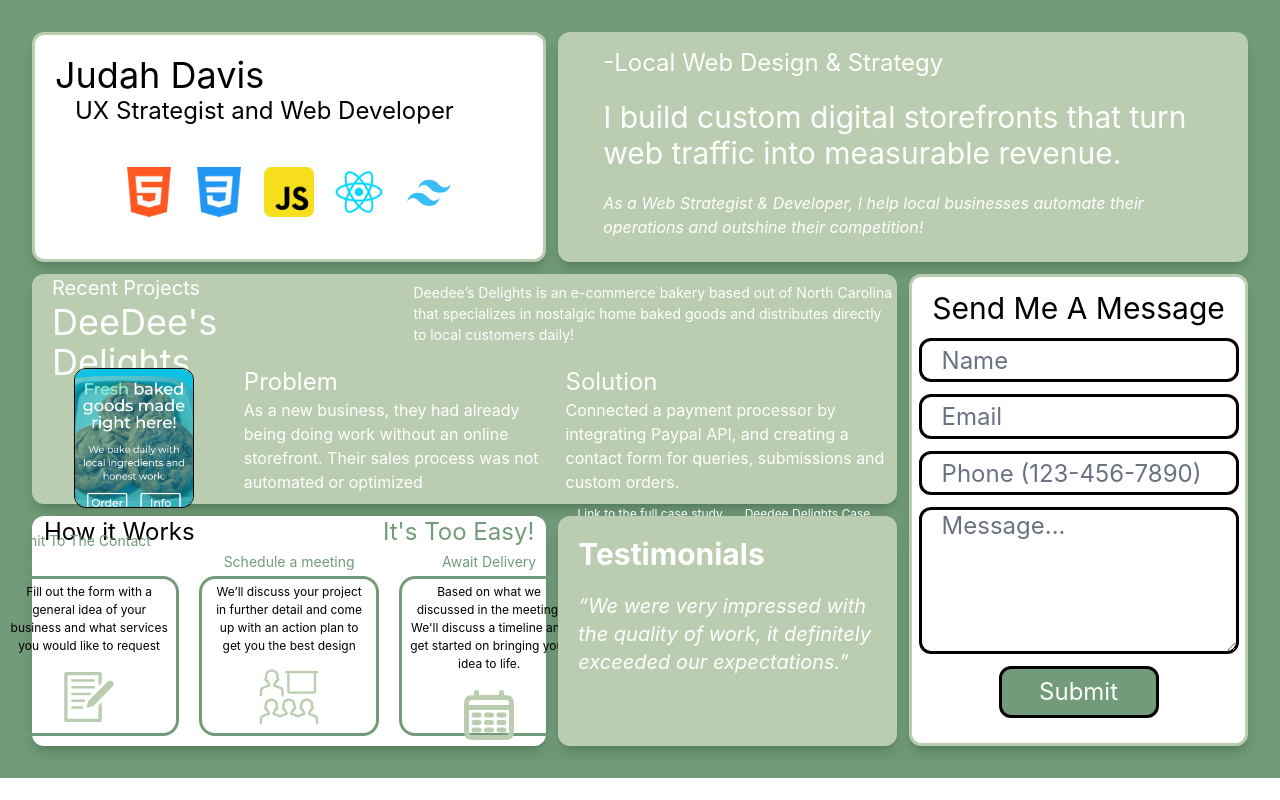
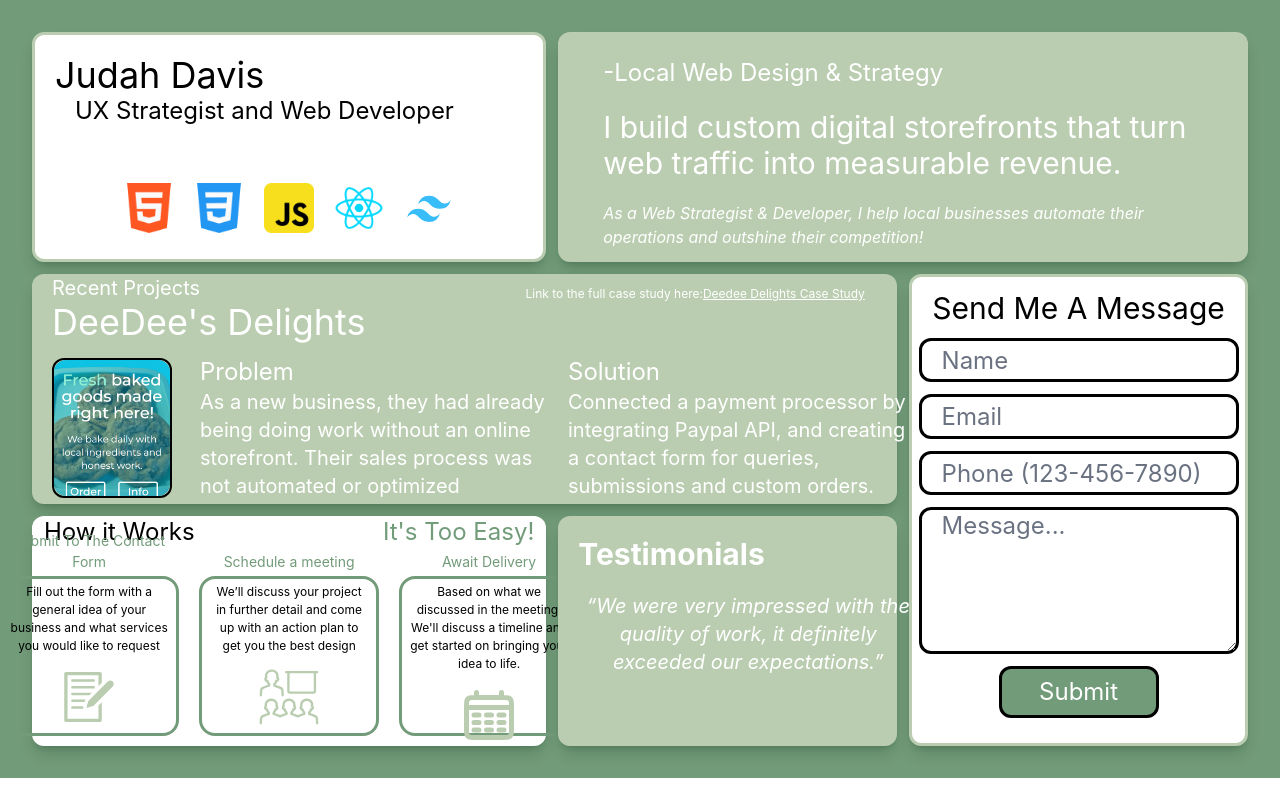
Before and after one commit to GalaxyBansho/Dev-Portfolio, a React (Vite) app in the folder Portfolio Tailwind/: page / in a window 1280 px wide. Built offline with nearby package versions, Linux system fonts and the light colour scheme.

Commit message:
Update App.jsx

```diff
--- a/Portfolio Tailwind/src/App.jsx
+++ b/Portfolio Tailwind/src/App.jsx
@@ -21,14 +21,14 @@ function App() {
       <div className="w-full max-w-8xl mx-auto h-full">
 
 
-        <div className="grid grid-cols-1 sm:grid-cols-2 lg:grid-cols-7 gap-3 auto-rows-[230px] ">
+        <div className="grid grid-cols-1 sm:grid-cols-2 lg:grid-cols-7 gap-3 auto-rows-auto  lg:auto-rows-[230px] ">
 
          {/* Grid Layout */}
          {/* Top Row */}
         <div className="lg:col-span-3 lg:row-span-1 rounded-xl bg-white shadow-lg shadow-green-950/20 border-[#BACDB0] border-3">
         <h1 className="text-4xl pt-5 pl-5">Judah Davis</h1>
         <span className="text-2xl pt-5 pl-10">UX Strategist and Web Developer</span>
-        <div className='flex justify-center items-center gap-5  mt-10'>
+        <div className='flex justify-center items-center gap-5  lg:mt-10 pb-8 pt-4'>
           <img src={html} alt="" className="w-[50px] h-[50px]"/>
           <img src={css}alt="" className=' w-[50px] h-[50px] '/>
           <img src={javascript} alt="" className='w-[50px] h-[50px] '/>
@@ -38,45 +38,53 @@ function App() {
         </div>
 
        {/* Offer Statement */}
-        <div className="lg:col-span-4 lg:row-span-1 rounded-xl bg-[#BACDB0] shadow-lg shadow-green-950/20 flex items-center justify-center
+        <div className="lg:col-span-4 lg:row-span-1 rounded-xl bg-[#BACDB0] shadow-lg shadow-green-950/20 flex items-center justify-center pt-5
         ">
-        <div className='h-50 w-160 '><span className='text-white text-2xl pt-5 pl-5'>-Local Web Design & Strategy </span>
+        <div className='h-50 w-160 '><span className='text-white text-2xl lg:pt-5 pl-5'>-Local Web Design & Strategy </span>
         <h1 className='pl-5 text-3xl text-white text-bold mt-5'>I build custom digital storefronts that turn web traffic into measurable revenue.  </h1>
-        <p className='text-white pl-5 mt-5 italic'>As a Web Strategist & Developer, I help local businesses  automate their operations and outshine their competition!</p>
+        <p className='text-white pl-5 mt-5 italic hidden md:block'>As a Web Strategist & Developer, I help local businesses  automate their operations and outshine their competition!</p>
         </div>
          </div>
 
-        <div className="lg:col-span-5 lg:row-span-1 rounded-xl bg-[#BACDB0] shadow-lg shadow-green-950/20 flex flex-col">
-        <div className=' h-20 w-full flex'>
-          <div className='flex flex-col pl-5 '>
+
 
 {/*
              Second Row */}
              {/* Case Study */}
+        <div className="lg:col-span-5 lg:row-span-1 rounded-xl bg-[#BACDB0] shadow-lg shadow-green-950/20 flex flex-col ">
+
+        <div className=' h-20 w-full flex '>
+
+          <div className='flex flex-col pl-5 '>
+
+
           <span className='text-white text-xl'>Recent Projects</span>
-          <h1 className='text-4xl text-white'>DeeDee's Delights</h1>
+          <h1 className='text-4xl text-white'>DeeDee's Delights
+            </h1>
+
 
           </div>
-        <div className='flex flex-col pl-5 h-full w-150 ml-20 mt-2 text-white text-[14px] text-left '>
-           <p> Deedee’s Delights is an e-commerce bakery based out of North Carolina that specializes in nostalgic home baked goods and distributes directly to local customers daily!</p>  </div>
+      <span className='text-xs lg:flex text-white mt-3 lg:ml-40  hidden md:block' >Link to the full case study here:  <a href="https://deedeedelights.vercel.app/" className='underline'> Deedee Delights Case Study </a> </span>
 
           </div>
-        <div className='h-full w-full flex gap-2'>
-          <div className=' h-40 w-60 flex justify-center items-center pt-2'>
-            <div  className='border-black border h-35 w-30 rounded-xl'>
-              <a href="https://deedeedelights.vercel.app/"> <img src={mockup} alt="" className='object-cover rounded-xl h-full w-full'/></a>
+        <div className='h-full lg:h-40 w-full flex flex-row   lg:pb-7 gap-2'>
+
+          <div className=' lg:h-40 lg:w-60 h-50 w-60 flex  justify-center items-center pt-2 pl-5'>
+            <div  className='border-black border-2 lg:h-35 lg:25 h-50 w-30 rounded-xl mr-5 mt-5 lg:mt-0'>
+              <a href="https://deedeedelights.vercel.app/" > <img src={mockup} alt="" className='object-cover rounded-xl h-full w-full '/></a>
             </div>
           </div>
-          <div className='  h-50 w-90 '>
-            <h1 className='text-white text-2xl pt-3'>Problem</h1>
-            <p className='text-white'>As a new business, they had already being doing work without an online storefront. Their sales process was not automated or optimized </p>
+          <div className=' lg:flex'>
+          <div className=' h-30 w-70 lg:h-50 lg:w-90 '>
+            <h1 className='text-white text-2xl pt-3 '>Problem</h1>
+            <p className='text-white text-sm lg:text-xl  '>As a new business, they had already being doing work without an online storefront. Their sales process was not automated or optimized </p>
           </div>
-          <div className=' h-50 w-100 '>
+          <div className='h-30 w-70 lg:h-40 lg:w-90 '>
               <h1 className='text-white text-2xl pt-3 pl-2'>Solution</h1>
-          <p className='text-white pl-2'>Connected a payment processor by integrating Paypal API, and creating  a contact form for queries, submissions and custom orders.</p>
-          <span className='text-xs flex text-white mt-3 ml-5' >Link to the full case study here:  <a href="https://deedeedelights.vercel.app/" className='underline'> Deedee Delights Case Study </a> </span>
+          <p className='text-white pl-2 text-sm lg:text-xl '>Connected a payment processor by integrating Paypal API, and creating  a contact form for queries, submissions and custom orders.</p>
+
           </div>
-
+          </div>
         </div>
         </div>
 
@@ -89,14 +97,14 @@ function App() {
 
  {/* This is where you working last */}
   {/* Last Row */}
-        <div className="lg:col-span-3 lg:row-span-1 rounded-xl bg-white shadow-lg shadow-green-950/20">
+        <div className="lg:col-span-3 lg:row-span-1 rounded-xl bg-white shadow-lg shadow-green-950/20 lg:pt-0 pt-5">
 
 
         <div className='flex justify-between px-3 h-20'> <h1 className='text-2xl h-15'>How it Works</h1> <h1 className='text-2xl h-15 text-[#729B79]'>It's Too Easy!</h1></div>
 
-        <div className='flex gap-5 justify-center items-end h-35'>
-          <div className='flex flex-col items-center'>
-               <span className=' w-full text-[14px] mb-1 text-[#729B79]'>Submit To The Contact Form</span>
+        <div className='lg:flex lg:gap-5 gap-20 h-auto lg:justify-center lg:items-end lg:h-35 flex flex-col lg:flex-row lg:pb-0 pb-10 '>
+          <div className='flex flex-col items-center border-black'>
+               <span className=' w-full text-[14px] mb-1 text-[#729B79] text-center'>Submit To The Contact Form</span>
           <div className='border-3 border-[#729B79] h-40 w-45 rounded-2xl px-2 py-1  flex flex-col items-center'>
             <p className='text-[12px] text-center '>Fill out the form with a general idea of your business and what services you would like to request</p>
             <img className='h-20 w-full pt-3 pb-2 ' src={notepad} alt="" /></div>
@@ -126,9 +134,9 @@ function App() {
 
         </div>
 
-        <div className="lg:col-span-2 lg:row-span-1 rounded-xl bg-[#BACDB0] shadow-lg shadow-green-950/20">
+        <div className="lg:col-span-2 lg:row-span-1 rounded-xl bg-[#BACDB0] shadow-lg shadow-green-950/20 ">
         <h1 className ='pl-5 text-3xl text-white font-bold mt-5' >Testimonials</h1>
-        <p className='text-white pl-5 mt-5 italic text-xl'> “We were very impressed with the quality of work, it definitely exceeded our expectations.”</p>
+        <p className='text-white pl-5 mt-5 italic text-xl h-30 lg:h-auto lg:w-90 lg:text-center'> “We were very impressed with the quality of work, it definitely exceeded our expectations.”</p>
         </div>
 
 
```
